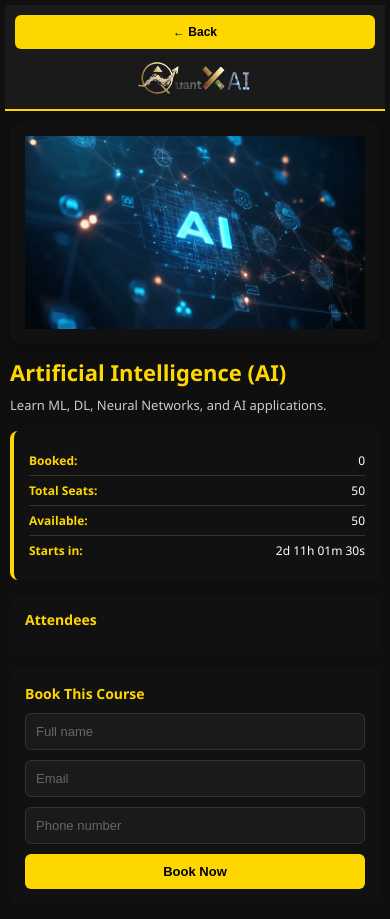
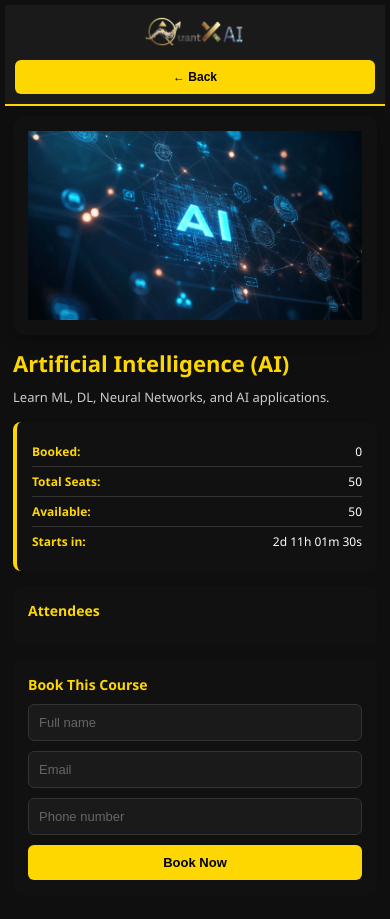
Before and after one commit to rhubballi/course-booking, a plain HTML site: page static/course-detail.html in a window 390 px wide. Drawn offline with Linux system fonts and the light colour scheme; no server answers.

Commit message:
Fix overlapping header and improve responsive layout on mobile and desktop

```diff
--- a/static/course-detail.html
+++ b/static/course-detail.html
@@ -22,14 +22,15 @@
         }
 
         header {
-            padding: 15px;
+            padding: 12px 15px;
             background: #1a1a1a;
             display: flex;
             justify-content: space-between;
             align-items: center;
+            gap: 15px;
             border-bottom: 2px solid #ffd700;
+            min-height: 70px;
             flex-wrap: wrap;
-            gap: 10px;
         }
 
         .logo-header {
@@ -39,7 +40,7 @@
         }
 
         .logo-header img {
-            height: 40px;
+            height: clamp(35px, 7vw, 50px);
             width: auto;
             object-fit: contain;
         }
@@ -67,10 +68,10 @@
         .container {
             max-width: 1200px;
             margin: 20px auto;
-            padding: 0 10px;
+            padding: 0 15px;
             display: grid;
             grid-template-columns: 1fr 1fr;
-            gap: 30px;
+            gap: 40px;
             align-items: start;
         }
 
@@ -78,11 +79,12 @@
             display: flex;
             justify-content: center;
             align-items: center;
+            order: 1;
         }
 
         .course-image img {
             width: 100%;
-            max-width: 400px;
+            max-width: 450px;
             height: auto;
             object-fit: contain;
             background: #111;
@@ -94,6 +96,7 @@
         .course-info {
             display: flex;
             flex-direction: column;
+            order: 2;
         }
 
         .course-info h1 {
@@ -419,17 +422,19 @@
 
             header {
                 padding: 12px;
+                gap: 12px;
             }
 
             .container {
                 grid-template-columns: 1fr;
-                gap: 20px;
+                gap: 25px;
                 margin: 15px auto;
+                padding: 0 10px;
             }
 
             .course-image img {
                 max-width: 100%;
-                max-height: 300px;
+                max-height: 350px;
             }
 
             .payment-modal-content {
@@ -463,18 +468,21 @@
 
             header {
                 padding: 10px;
+                flex-direction: column;
+                gap: 10px;
                 justify-content: center;
-                text-align: center;
+                align-items: stretch;
+                min-height: auto;
             }
 
             .logo-header {
-                order: 2;
                 width: 100%;
                 justify-content: center;
+                order: 1;
             }
 
             .back-btn {
-                order: 1;
+                order: 2;
                 width: 100%;
                 padding: 10px 12px;
                 font-size: 12px;
@@ -484,7 +492,7 @@
                 grid-template-columns: 1fr;
                 gap: 15px;
                 margin: 10px auto;
-                padding: 0 5px;
+                padding: 0 8px;
             }
 
             .course-info h1 {
```
Also changed, not shown: static/index.html (+11 -6 lines).
